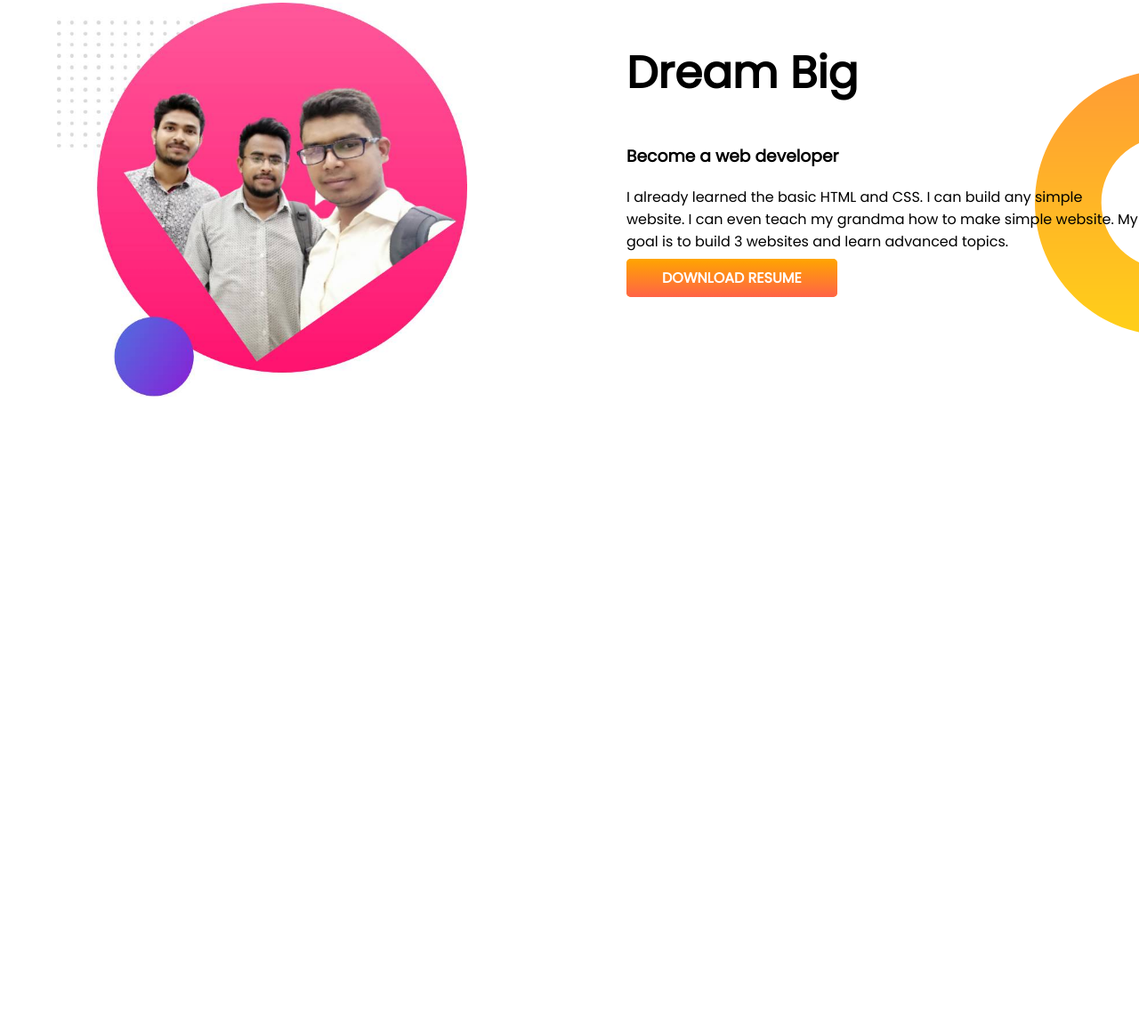
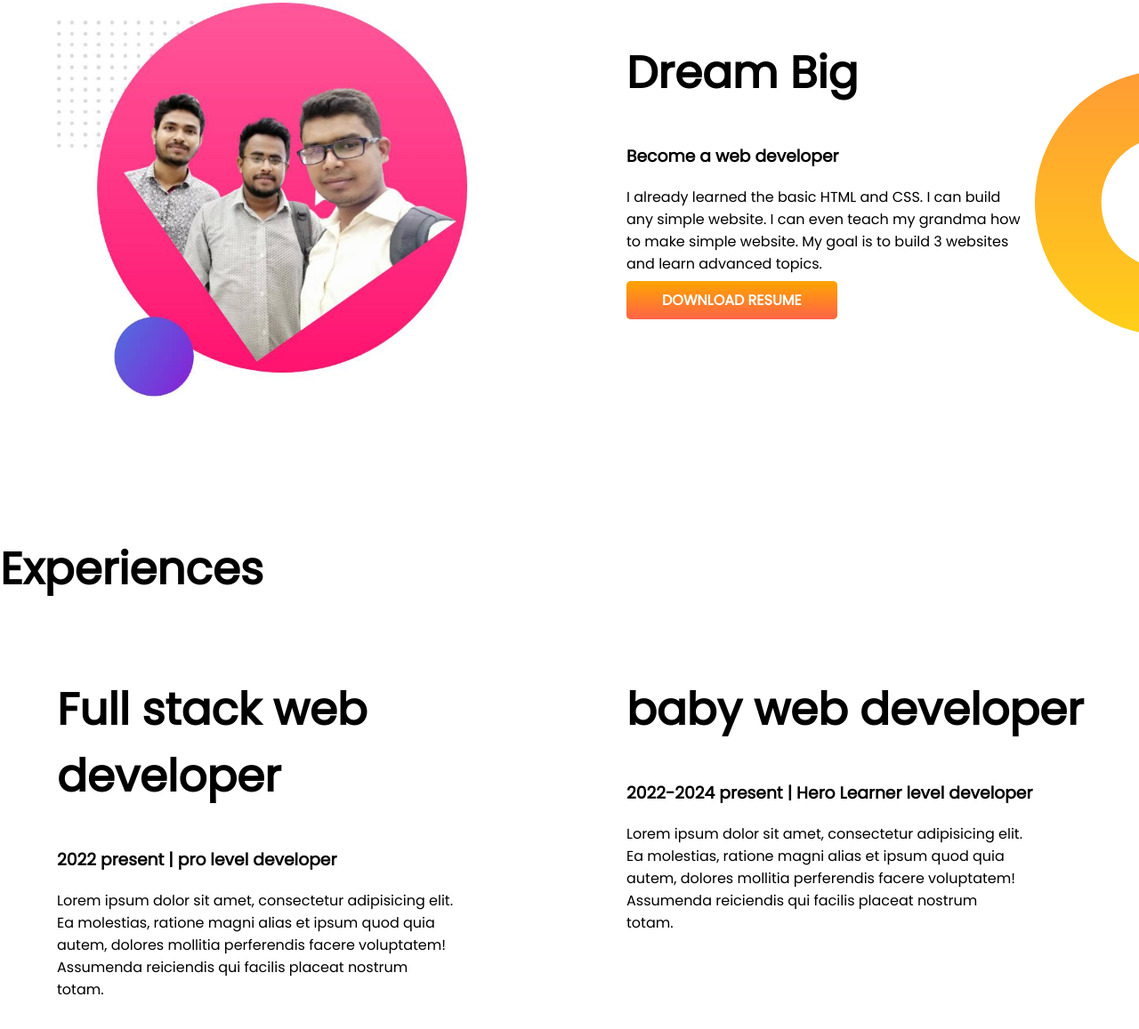
Before and after one commit to winmiraj/developer-1, a plain HTML site: page index.html in a window 1280 px wide. Shown: the part 685-1842 px from the top of the page at 89% size. Before the commit the page ends 1288 px from the top, so only its background shows below. Drawn offline with Linux system fonts and the light colour scheme.

Commit message:
last code

```diff
--- a/index.html
+++ b/index.html
@@ -14,7 +14,7 @@
 
 <body>
 
-    <section class="top-banar">
+    <section class="top-banar flexible_container">
         <div class="half-with">
             <h1>Welcome to</h1>
             <h1> <span class="orange_color">Md. Miraj hossain</span> world !</h1>
@@ -31,16 +31,40 @@
         </div>
     </section>
 
-    <section class="dream-big">
+    <section class="dream-big flexible_container">
         <div class="half-with">
             <img src="images/final-2.jpg" alt="">
         </div>
         <div class="half-with">
             <h1>Dream Big</h1>
             <h3>Become a web developer</h3>
-            <p>I already learned the basic HTML and CSS. I can build any simple website. I can even teach my grandma how
+            <p class="paragraph">I already learned the basic HTML and CSS. I can build any simple website. I can even
+                teach my grandma how
                 to make simple website. My goal is to build 3 websites and learn advanced topics.</p>
             <a class="link-button" target="_blank" href="https://www.google.com">DOWNLOAD RESUME</a>
+        </div>
+    </section>
+    <section class="experience-area ">
+        <h1>Experiences</h1>
+        <div class="flexible_container">
+            <div class="half-with">
+                <h1>Full stack web developer</h1>
+                <h3>2022 present | pro level developer</h3>
+                <p class="paragraph">Lorem ipsum dolor sit amet, consectetur adipisicing elit. Ea molestias, ratione
+                    magni alias et ipsum
+                    quod
+                    quia autem, dolores mollitia perferendis facere voluptatem! Assumenda reiciendis qui facilis placeat
+                    nostrum totam.</p>
+            </div>
+            <div class="half-with">
+                <h1>baby web developer</h1>
+                <h3>2022-2024 present | Hero Learner level developer</h3>
+                <p class="paragraph">Lorem ipsum dolor sit amet, consectetur adipisicing elit. Ea molestias, ratione
+                    magni alias et ipsum
+                    quod
+                    quia autem, dolores mollitia perferendis facere voluptatem! Assumenda reiciendis qui facilis placeat
+                    nostrum totam.</p>
+            </div>
         </div>
     </section>
 </body>
--- a/style.css
+++ b/style.css
@@ -8,12 +8,12 @@ h1{
 .orange_color{
     color: orange;
 }
-section{
+.flexible_container{
     display: flex;
     margin-bottom: 150px;
 }
 .half-with{
-    width: 50%;
+    width: 45%;
     padding-left: 5%;
 }
 .half-with img{
@@ -22,9 +22,10 @@ section{
 a{
     text-decoration: none;
 }
+.paragraph{
+    padding-right: 130px;
+}
 .link-button{
-    width: 300px;
-    height: 300px;
     padding: 10px 40px;
     color: white;
     font-weight: 700;
```
